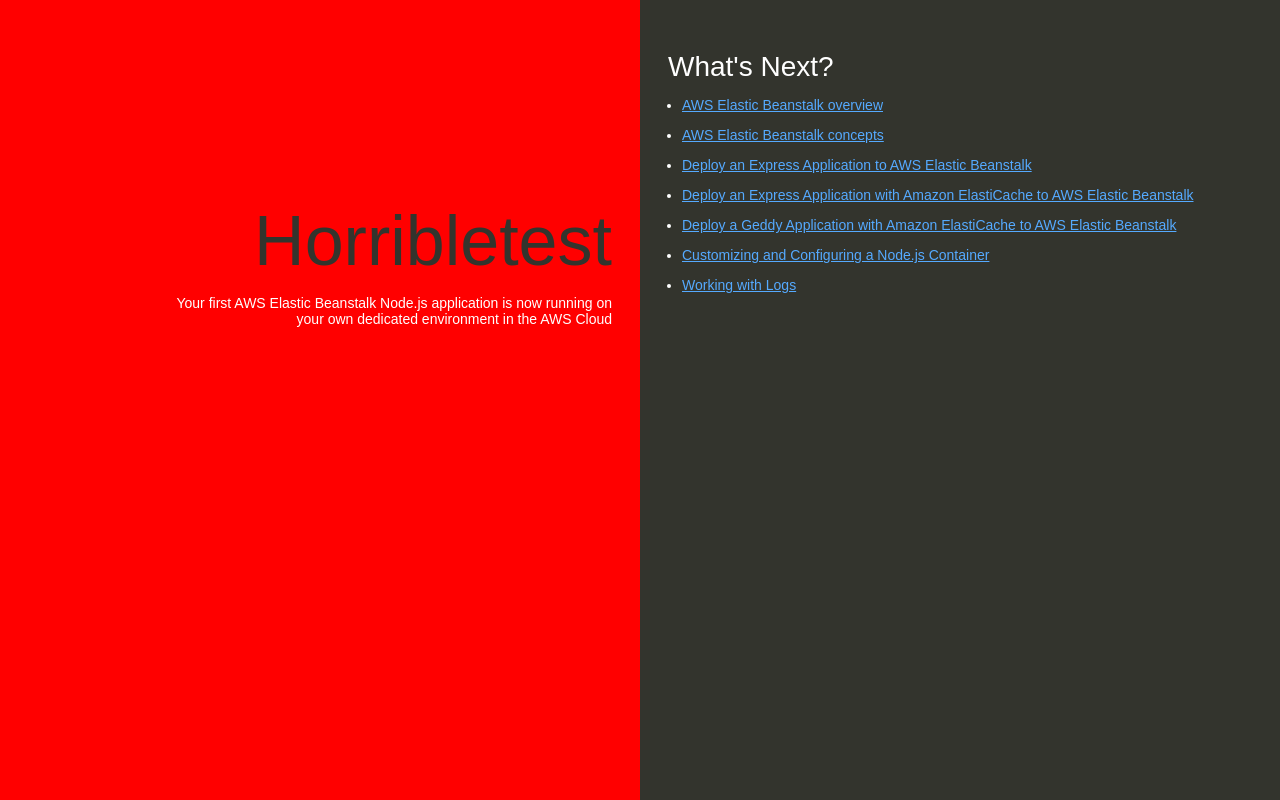
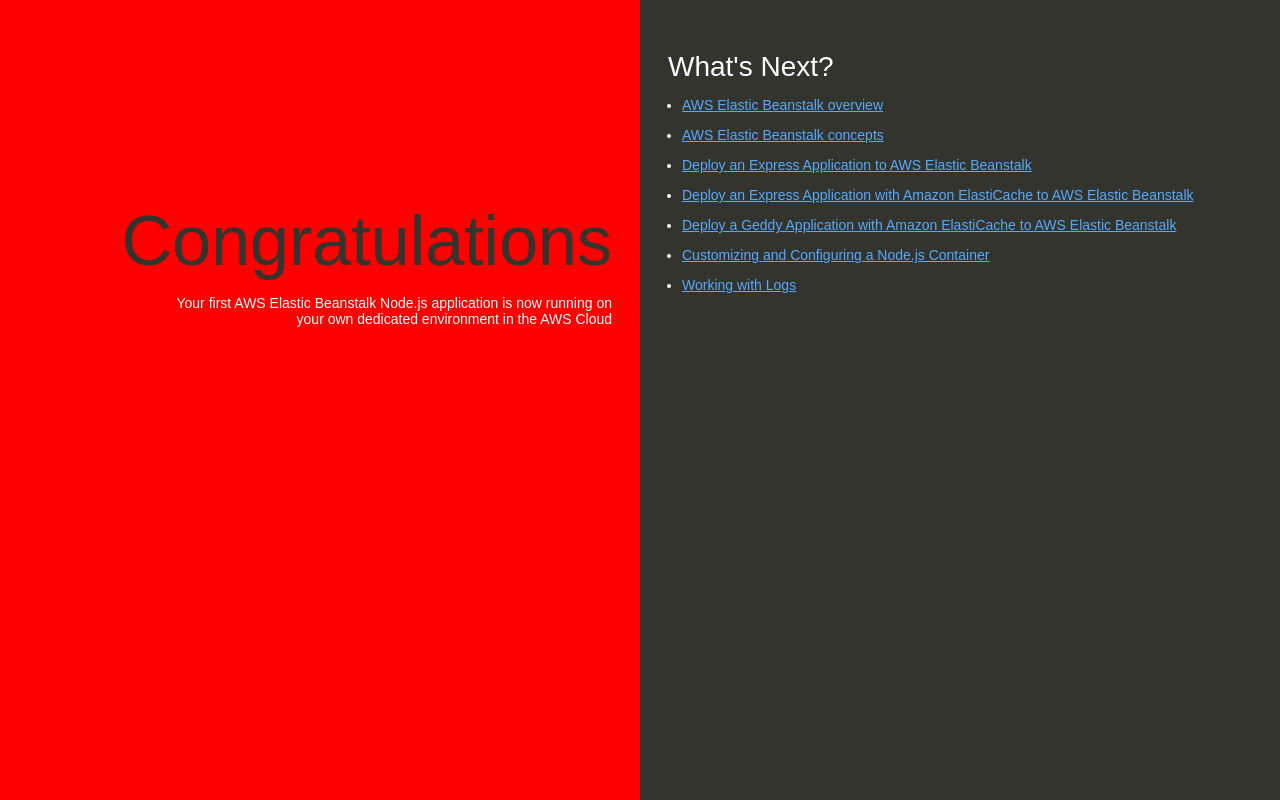
Before and after one commit to annubarretto/practice-GENAI, a website: page index.html in a window 1280 px wide. Drawn offline with Linux system fonts and the light colour scheme.

Commit message:
Update index.html

```diff
--- a/index.html
+++ b/index.html
@@ -74,7 +74,7 @@
   </head>
   <body>
     <div class="textColumn">
-      <h1>Horribletest</h1>
+      <h1>Congratulations</h1>
       <p>Your first AWS Elastic Beanstalk Node.js application is now running on your own dedicated environment in the AWS Cloud</p>
     </div>
     <div class="linksColumn">
```
